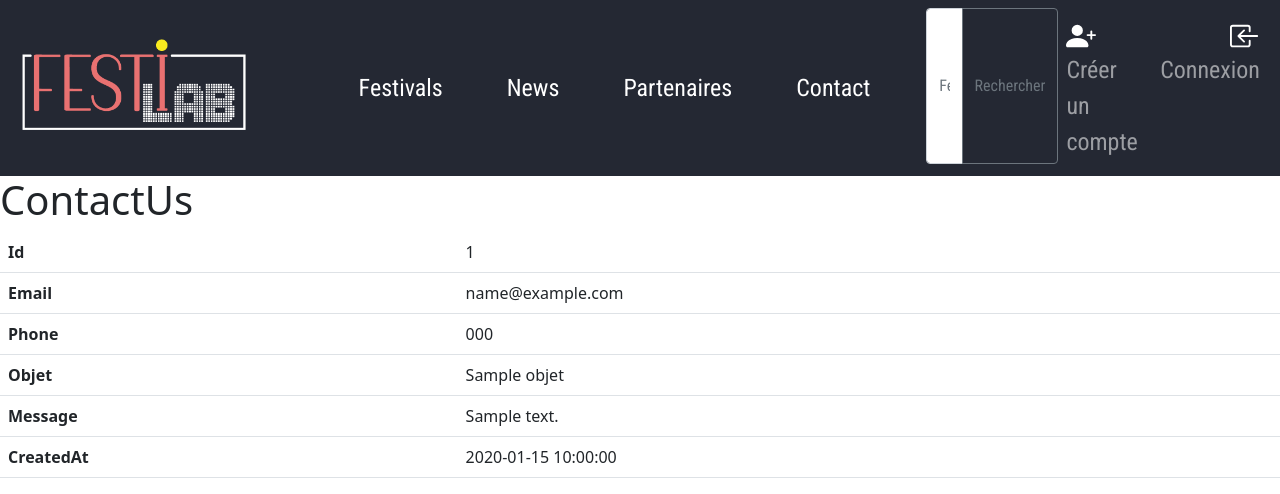
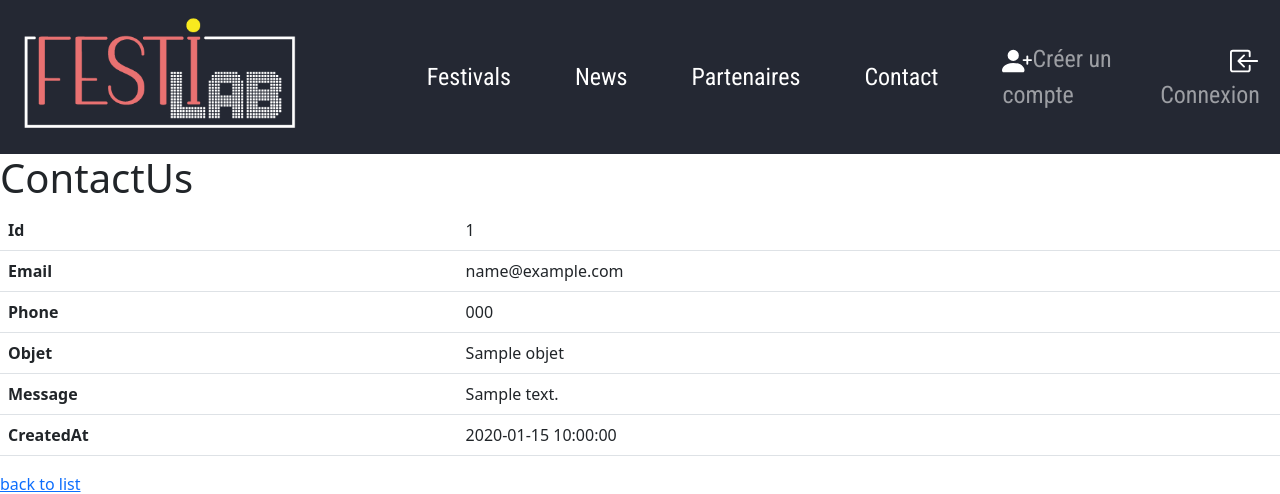
Before and after one commit to Eta374/FestiLab, a PHP site: template templates/contact_us/show.html.twig in a window 1280 px wide. Shown: the top 494 px of the page. Run offline with PHP 8.4, Linux system fonts and the light colour scheme; the template is opened without the code that fills it: most values are stand-ins (such as "Sample title", 1, 10 or a date in 2020); some libraries are stand-ins or nearby versions.

Commit message:
comment filter baseHTML

```diff
--- a/templates/base.html.twig
+++ b/templates/base.html.twig
@@ -61,13 +61,13 @@
           {% endif %}
         </ul>
         <ul class="navbar-nav ms-auto mb-2 mb-lg-0">
-          <form class="d-flex">
+          <!-- <form class="d-flex">
             <div class="input-group mb-1">
               <input type="text" class="form-control" placeholder="Festivals, Artistes..." aria-label="Rechercher"
                 aria-describedby="button-addon2">
               <button class="btn btn-outline-secondary" type="button" id="button-addon2">Rechercher</button>
             </div>
-          </form>
+          </form> -->
           {% if app.user %}
           <li class="nav-item personne"><svg xmlns="http://www.w3.org/2000/svg" width="30" height="30" fill="white"
               class="bi bi-person-fill" viewBox="0 0 16 16">
```
